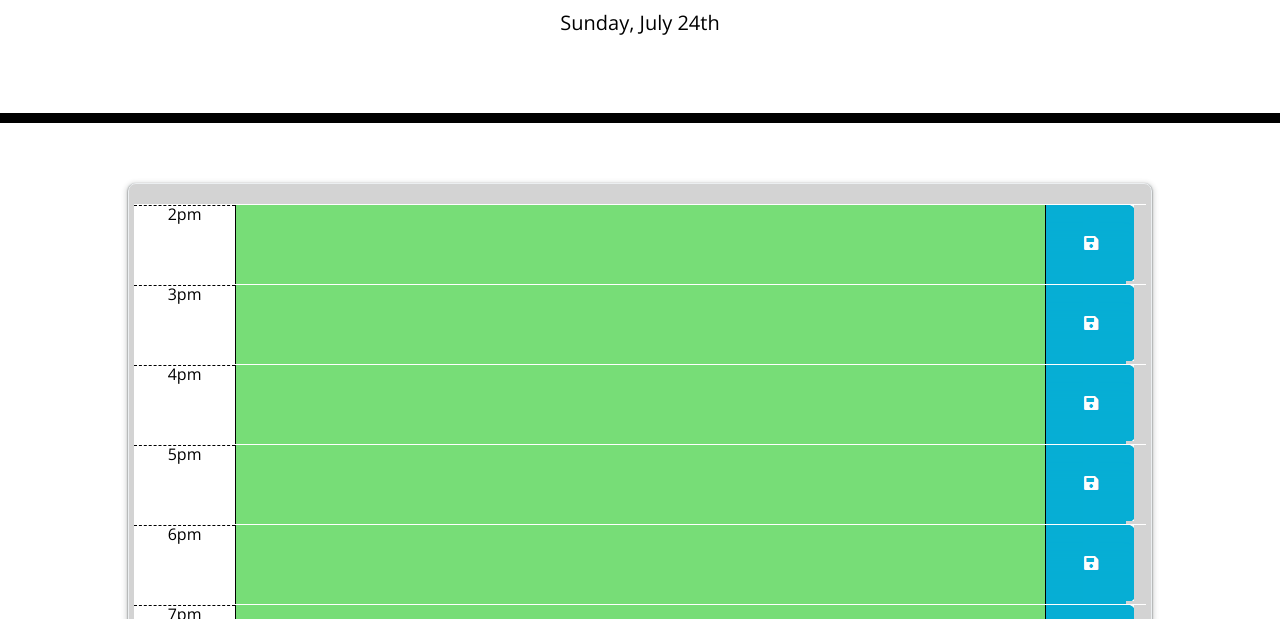
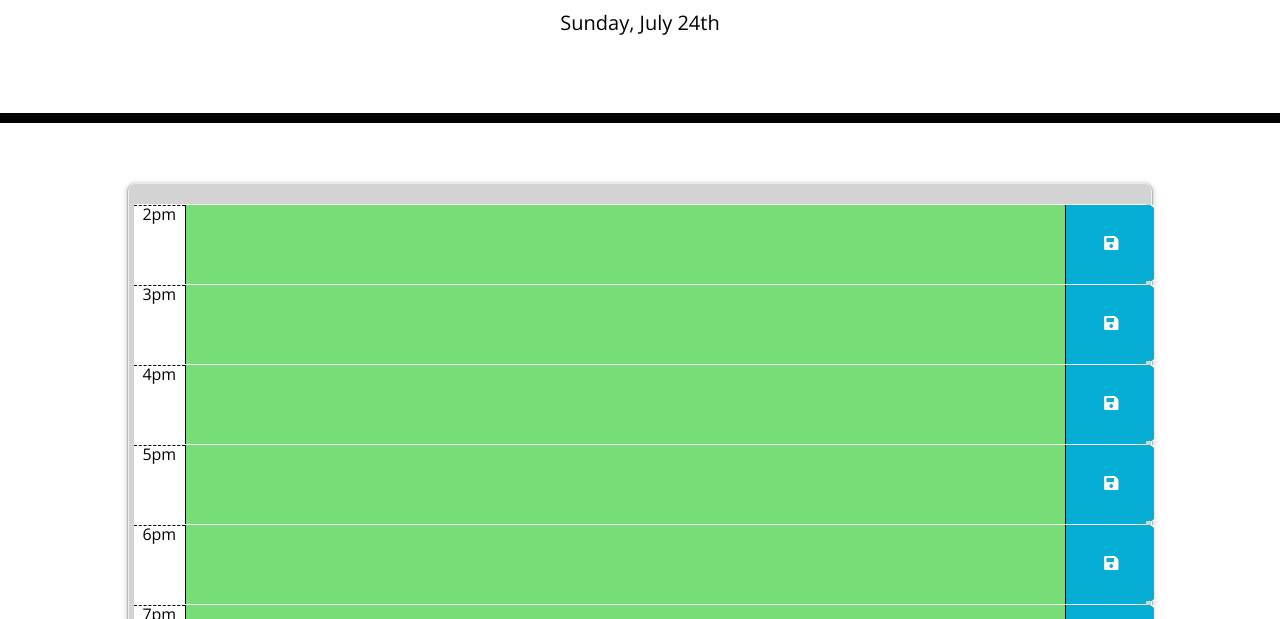
Before and after one commit to kthomasnj/EasyPlanner, a plain HTML site: page index.html in a window 1280 px wide. Shown: the part 181-800 px from the top of the page. Drawn offline with nearby package versions, Linux system fonts and the light colour scheme.

Commit message:
Updated CSS on calendar

```diff
--- a/assets/css/style.css
+++ b/assets/css/style.css
@@ -17,7 +17,7 @@ body {
 }
 
 textarea {
-  width: 80%;
+  width: 87%;
   background: transparent;
   border: none;
   resize: none;
@@ -50,7 +50,7 @@ textarea {
 }
 
 .hour {
-  width: 10%;
+  width: 5%;
   text-align: center;
   background-color: #ffffff;
   color: #000000;
```
